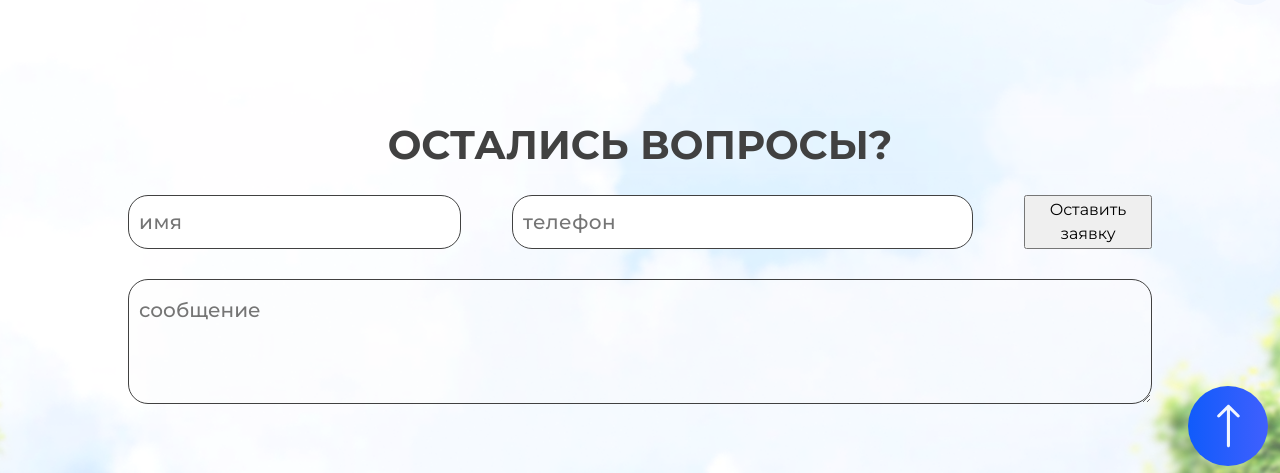
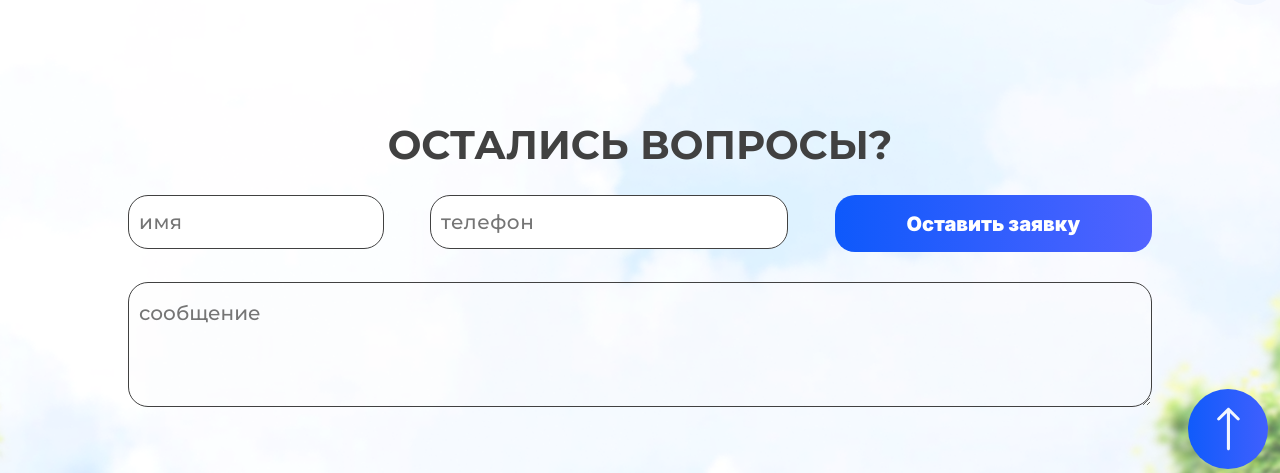
Before and after one commit to aybekmamasaliev/selim_gates, a React (Create React App) app: page / in a window 1280 px wide. Shown: the part 4909-5382 px from the top of the page. Built offline with nearby package versions, Linux system fonts and the light colour scheme.

Commit message:
fixed: form

```diff
--- a/src/components/Form/Form.js
+++ b/src/components/Form/Form.js
@@ -1,35 +1,33 @@
-
 import React, { useState } from "react";
 import s from "./Form.module.css";
 import Modal from "../Modal/Modal";
-import btn_top from "../../media/to_the_top_swipe.svg"
-
+import btn_top from "../../media/to_the_top_swipe.svg";
+import Button from "../Button/Button";
 
 const Form = () => {
-  const [name, setName] = useState('');
-  const [phoneNumber, setPhoneNumber] = useState('');
+  const [name, setName] = useState("");
+  const [phoneNumber, setPhoneNumber] = useState("");
 
-  const [vis, setVis] = useState('hidden');
+  const [vis, setVis] = useState("hidden");
 
   const changeVis = (e) => {
     e.preventDefault();
-    vis === 'hidden' ? setVis('visible') : setVis('hidden');
+    vis === "hidden" ? setVis("visible") : setVis("hidden");
   };
 
   const fixVis = (x) => {
     setVis(x);
   };
 
-  const goToTop=()=>{
-    window.scrollTo({top: 0, left: 0, behavior: 'smooth'});
-  }
+  const goToTop = () => {
+    window.scrollTo({ top: 0, left: 0, behavior: "smooth" });
+  };
 
   return (
     <div className={s.form_block}>
-      <img src={btn_top} alt="" className={s.btn_top} onClick={goToTop}/>
+      <img src={btn_top} alt="" className={s.btn_top} onClick={goToTop} />
       <div className={s.form_border}>
         <Modal vis={vis} onClick={fixVis} />
-        <p className={s.any_questions}>Остались вопросы?</p>
         <form>
           <div className={s.form}>
             <div>
@@ -50,10 +48,10 @@ const Form = () => {
                 placeholder="телефон"
               />
             </div>
-            <button className={s.btn} onClick={changeVis}>
+            {/* <button className={s.btn} onClick={changeVis}>
               Оставить заявку
-            </button>
-
+            </button> */}
+            <Button onClick={changeVis} className={s.btn}>Оставить заявку</Button>
           </div>
 
           <div>
@@ -64,7 +62,6 @@ const Form = () => {
           </button>
         </form>
       </div>
-
     </div>
   );
 };
--- a/src/components/Form/Form.module.css
+++ b/src/components/Form/Form.module.css
@@ -9,18 +9,30 @@
   margin-bottom: 20px;
 }
 
-.form_block{
+.form_block {
   position: relative;
 }
 
-.btn_top{
+.btn_top {
   position: absolute;
-  right:12px;
+  right: 12px;
   bottom: -40px;
   cursor: pointer;
 }
-.btn{
-  width: 10vw;
+/* .btn {
+  width: calc(31vw * 0.8);
+  display: flex;
+  justify-content: center;
+} */
+
+@media (max-width: 1300px) {
+  .btn {
+    width: calc(31vw * 0.8);
+    padding-left: 5px;
+    padding-right: 5px;
+    display: flex;
+    justify-content: center;
+  }
 }
 
 .form_border {
@@ -31,10 +43,11 @@
 .form {
   display: flex;
   justify-content: space-between;
+  width:80vw;
 }
 
 .name_input {
-  width: 26vw;
+  width: calc(25vw * 0.8);
   height: 54px;
   padding: 15px 15px 15px 10px;
   border: 0.5px solid #414141;
@@ -49,7 +62,7 @@
 }
 
 .phone_num_input {
-  width: 36vw;
+  width: calc(35vw * 0.8);
   height: 54px;
   padding: 15px 15px 15px 10px;
   border: 0.5px solid #414141;
@@ -63,7 +76,7 @@
 }
 
 .textarea {
-  width: 80vw ;
+  width: 80vw;
   height: 125px;
   background: rgba(249, 249, 249, 0.2);
   border: 0.5px solid #414141;
--- a/src/pages/MainPage/MainPage.js
+++ b/src/pages/MainPage/MainPage.js
@@ -88,11 +88,12 @@ function MainPage() {
         </h2>
         <ReviewList />
       </section>
-      <section>
         <div className="background__bottom">
+      <section aria-labelledby="form__title" className="form">
+          <h2 id="form__title" className="form__title">ОСТАЛИСЬ ВОПРОСЫ?</h2>
           <Form />
+      </section>
         </div>
-      </section>
 
       <Footer />
     </div>
--- a/src/pages/MainPage/MainPage.scss
+++ b/src/pages/MainPage/MainPage.scss
@@ -59,6 +59,7 @@
 
   &__title {
     margin-block-end: calc(20rem / 16);
+
   }
 
   &__description {
@@ -154,8 +155,27 @@
   align-items: center;
   padding-block-end: 100px;
 
+& > div {
+    width: 100%;
+  }
+}
+
+.form{
+  display: flex;
+  flex-direction: column;
+  align-items: center;
+  justify-content: center;
   & > div {
     width: 100%;
+  }
+
+  &__title{
+    font-weight: 700;
+    font-size: 40px;
+    line-height: 150%;
+    text-transform: uppercase;
+    color: #414141;
+    margin-bottom: 20px;
   }
 }
 
```
Also changed, not shown: src/components/Title/Title.js (deleted, +0 -12 lines), src/components/Title/Title.module.css (deleted, +0 -16 lines).
